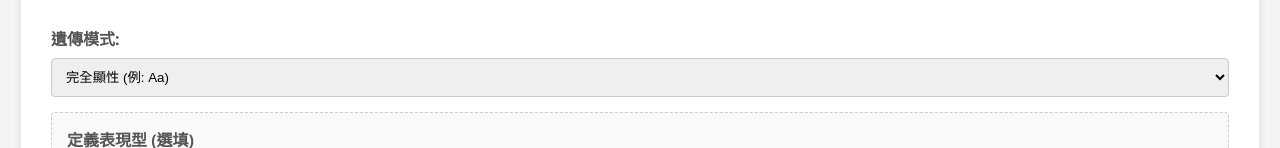
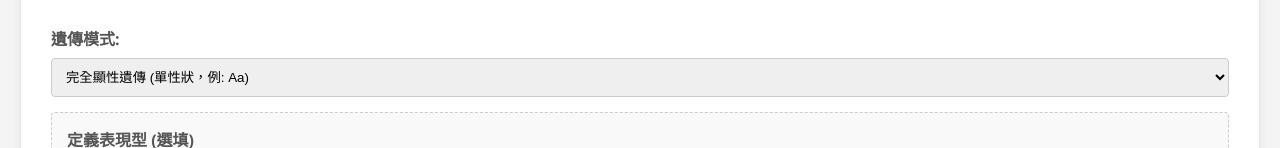
Before and after one commit to AvatarBiology/punnett-calculator, a plain HTML site: page index.html in a window 1280 px wide. Shown: the part 304-452 px from the top of the page. Drawn offline with Linux system fonts and the light colour scheme.

Commit message:
V1
僅修改介面文字敘述

```diff
--- a/index.html
+++ b/index.html
@@ -28,12 +28,12 @@
             <div class="input-group">
                 <label for="inheritance-pattern">遺傳模式:</label>
                 <select id="inheritance-pattern">
-                    <option value="complete">完全顯性 (例: Aa)</option>
-                    <option value="incomplete">不完全顯性 (例: RR x WW -> RW)</option>
-                    <option value="codominance">共顯性 (例: IAIA x IBIB -> IAIB, 或 RW)</option>
-                    <option value="x-linked">X-連鎖 (例: XAXa x XaY)</option>
-                    <option value="y-linked">Y-連鎖 (例: XX x XYA)</option>
-                    <option value="two-genes-independent">雙基因獨立分配 (例: AaBb)</option>
+                    <option value="complete">完全顯性遺傳 (單性狀，例: Aa)</option>
+                    <option value="incomplete">不完全顯性遺傳 (例: RR x WW -> RW)</option>
+                    <option value="codominance">共顯性遺傳 (例: IAIA x IBIB -> IAIB, 或 RW)</option>
+                    <option value="x-linked">X-性聯遺傳 (例: XAXa x XaY)</option>
+                    <option value="y-linked">Y-性聯遺傳 (例: XX x XYA)</option>
+                    <option value="two-genes-independent">雙性狀獨立分配 (例: AaBb)</option>
                     <option value="polygenic">多基因遺傳 (例: AaBbCc)</option>
                 </select>
                 <div id="x-linked-hint" class="pattern-hint" style="display: none;">輸入格式: XAXA, XAXa, XaXa (女), XAY, XaY (男)。大小寫敏感。</div>
```
